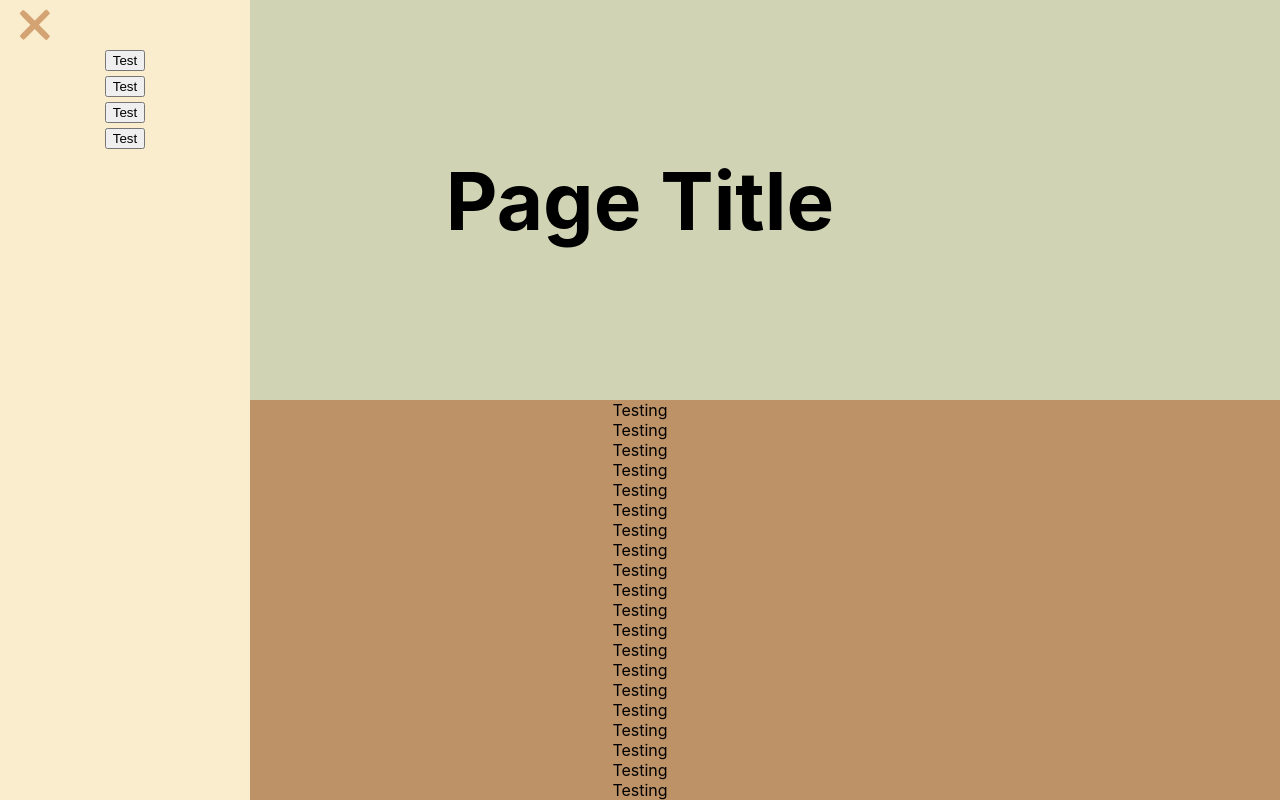
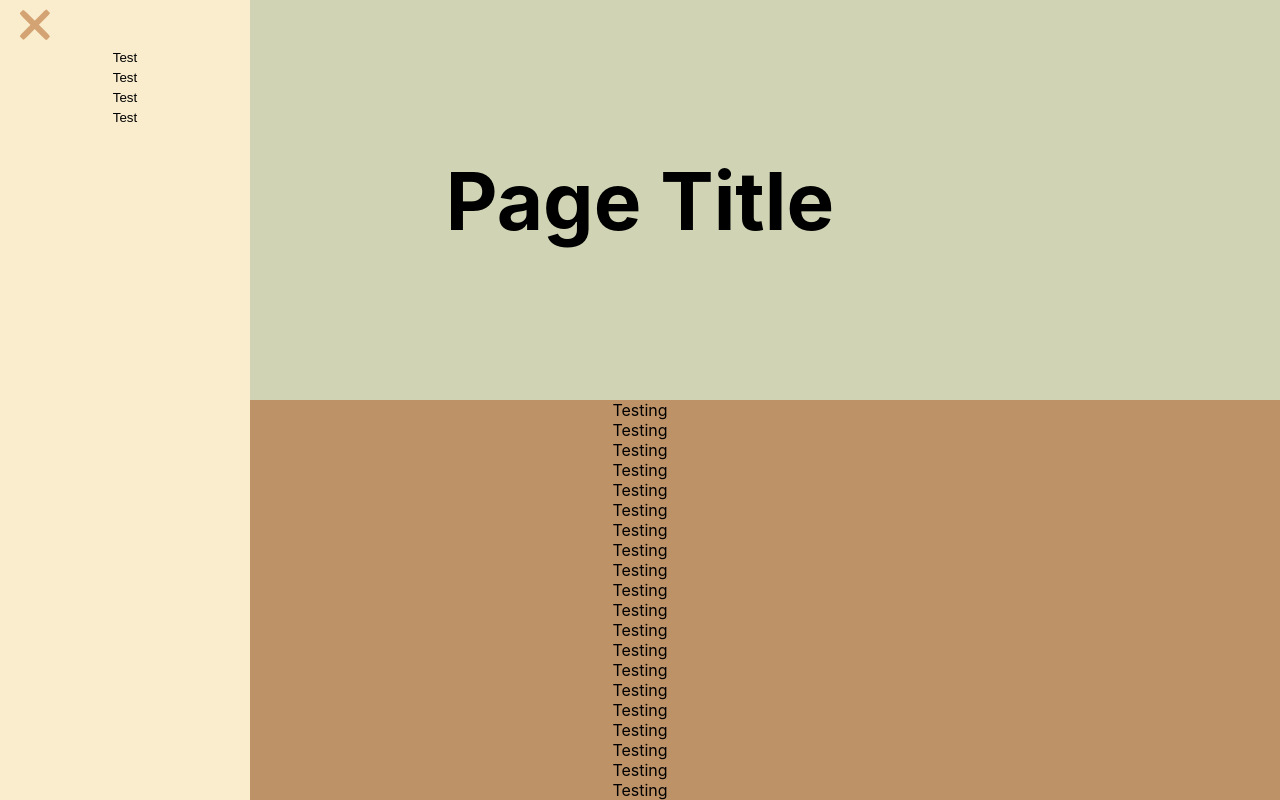
Before and after one commit to EthanNguyen-Tu/Cookbook_Website, a React (Create React App) app: page / in a window 1280 px wide. Both pictures are taken after a click on the button 35 px from the left and 25 px from the top of the page. Shown: the top 800 px of the page. Built offline with nearby package versions, Linux system fonts and the light colour scheme.

Commit message:
fix(DropMenuButton): Replaced temporary buttons in sidebar with span

```diff
--- a/src/components/DropMenuButton/DropMenuButton.tsx
+++ b/src/components/DropMenuButton/DropMenuButton.tsx
@@ -22,10 +22,10 @@ function DropMenuButton({ style = {} }) {
 
             <div className="DropMenu">
                 <div className="DropMenuItems">
-                    <button>Test</button>
-                    <button>Test</button>
-                    <button>Test</button>
-                    <button>Test</button>
+                    <span>Test</span>
+                    <span>Test</span>
+                    <span>Test</span>
+                    <span>Test</span>
                 </div>
             </div>
         </button>
```
